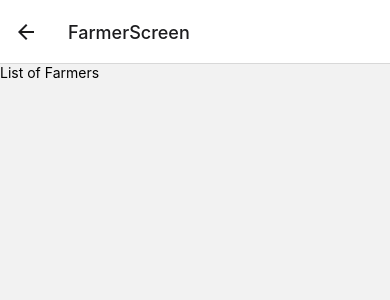
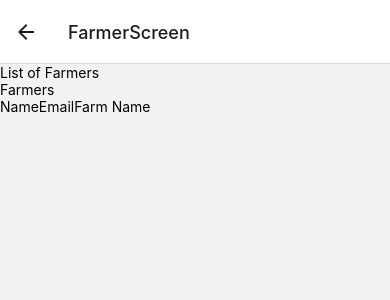
Before and after one commit to suttonau/CodeAssessment, a React Native app: screen /FarmerScreen in a window 390 px wide. Shown: the top 300 px of the page. Built offline with nearby package versions, Linux system fonts and the light colour scheme.

Commit message:
fixing firebase config issue #time 1h 15m

```diff
--- a/App.js
+++ b/App.js
@@ -2,6 +2,24 @@ import { StatusBar } from 'expo-status-bar';
 import React from 'react';
 import { StyleSheet, Text, View } from 'react-native';
 import StackNavigator from './navigation/StackNavigator';
+import Constants from 'expo-constants'
+import firebase from 'firebase/app'
+import 'firebase/firestore'
+
+const firebaseConfig = {
+  apiKey: "AIzaSyBbxB8bZUmIqtE45IAB70nVZQ_95GPv3_Y",
+  authDomain: "farmerdirectory-94650.firebaseapp.com",
+  projectId: "farmerdirectory-94650",
+  storageBucket: "farmerdirectory-94650.appspot.com",
+  messagingSenderId: "429402850935",
+  appId: "1:429402850935:web:8ffe86dfe40374670a2872",
+  measurementId: "G-W0CZB2944R"
+};
+
+firebase.initializeApp(firebaseConfig);
+if (firebase.app()) {
+  console.log('APP INIT')
+}
 
 export default function App() {
   return (
--- a/app.json
+++ b/app.json
@@ -26,7 +26,18 @@
       }
     },
     "web": {
-      "favicon": "./assets/favicon.png"
+      "favicon": "./assets/favicon.png",
+      "config": {
+        "firebase": {
+          "apiKey": "AIzaSyBbxB8bZUmIqtE45IAB70nVZQ_95GPv3_Y",
+          "authDomain": "farmerdirectory-94650.firebaseapp.com",
+          "projectId": "farmerdirectory-94650",
+          "storageBucket": "farmerdirectory-94650.appspot.com",
+          "messagingSenderId": "429402850935",
+          "appId": "1:429402850935:web:8ffe86dfe40374670a2872",
+          "measurementId": "G-W0CZB2944R"
+        }
+      }
     }
   }
 }
--- /dev/null
+++ b/components/Farmers.js
@@ -0,0 +1,23 @@
+import React from 'react'
+import { View, Text, StyleSheet } from 'react-native'
+
+const Farmers = () => {
+  return (
+    <View>
+      <Text>Farmers</Text>
+      <View style={styles.farmItem}>
+        <Text>Name</Text>
+        <Text>Email</Text>
+        <Text>Farm Name</Text>
+      </View>
+    </View>
+  )
+}
+
+export default Farmers
+
+const styles = StyleSheet.create({
+  farmItem: {
+    flexDirection: 'row'
+  }
+})
--- a/db/firestore.js
+++ b/db/firestore.js
@@ -1,4 +1,4 @@
-import * as firebase from 'firebase'
+import firebase from 'firebase/app'
 import "firebase/firestore"
 
 const firebaseConfig = {
@@ -12,7 +12,6 @@ const firebaseConfig = {
 };
 
 firebase.initializeApp(firebaseConfig)
-
 const db = firebase.firestore()
 
 export default db
--- a/package.json
+++ b/package.json
@@ -11,6 +11,7 @@
     "@react-navigation/native": "^6.0.2",
     "@react-navigation/native-stack": "^6.1.0",
     "expo": "~42.0.1",
+    "expo-constants": "~11.0.1",
     "expo-status-bar": "~1.0.4",
     "firebase": "8.2.3",
     "formik": "^2.2.9",
--- a/screens/FarmerScreen.js
+++ b/screens/FarmerScreen.js
@@ -1,10 +1,29 @@
-import React from 'react'
+import React, { useState, useEffect } from 'react'
 import { View, Text, StyleSheet } from 'react-native'
+import Farmers from '../components/Farmers'
+// import db from '../db/firestore'
 
 const FarmerScreen = () => {
+  const [farmers, setFarmers] = useState([])
+
+  // useEffect(() => {
+  //   db.collection('farmers')
+  //     .get()
+  //     .then(result => result.docs)
+  //     .then(docs => docs.map(doc => ({
+  //       id: doc.id,
+  //       name: doc.data().name,
+  //       email: doc.data().email,
+  //       farmName: doc.data().farmName,
+  //       createdOn: doc.createdOn
+  //     })))
+  //     .then(farmers => setFarmers(farmers))
+  // }, [])
+
   return (
     <View>
       <Text>List of Farmers</Text>
+      <Farmers />
     </View>
   )
 }
--- a/screens/Home.js
+++ b/screens/Home.js
@@ -2,6 +2,8 @@ import React, { useState } from 'react'
 import { View, Text, StyleSheet, Button, ScrollView, TextInput } from 'react-native'
 import { Formik } from 'formik'
 import * as yup from 'yup'
+import * as firebase from 'firebase'
+import 'firebase/firestore';
 
 let validationSchema = yup.object().shape({
   name: yup.string().required('Name is required'),
@@ -24,9 +26,12 @@ const Home = ( {props, navigation} ) => {
   const [farmName, setFarmName] = useState('')
   const [createdOn, setCreatedOn] = useState('')
 
+  const db = firebase.firestore()
+
   const handeSubmitForm = (values) => {
     // handle post submit form with values
     console.log('SUBMIT', values)
+
   }
 
   return (
@@ -36,10 +41,18 @@ const Home = ( {props, navigation} ) => {
         initialValues={{name: '', email: '', farmName: ''}}
         validateOnMount={true}
         onSubmit={(values) => {
+          console.log(values)
           setName(values.name)
           setEmail(values.email)
           setFarmName(values.farmName)
-          console.log(name, email, farmName)
+          console.log('STATE', name, email, farmName)
+          db.collection('farmers').doc('newFarmer').set({
+            name: values.name,
+            email: values.email,
+            farmName: values.farmName
+          })
+          navigation.navigate('FarmerScreen')
+
         }}
         validationSchema={validationSchema}
       >
```
Also changed, not shown: 1 other file (tests, documents, lock files or other folders).
